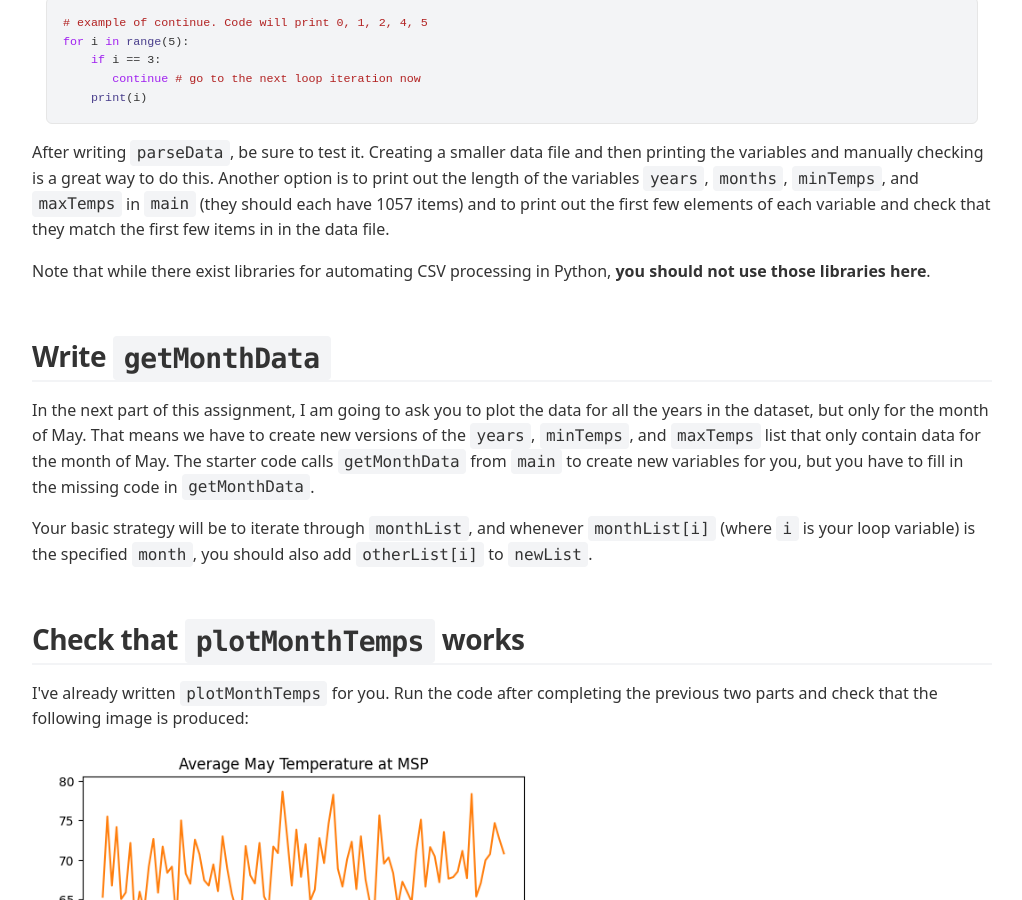
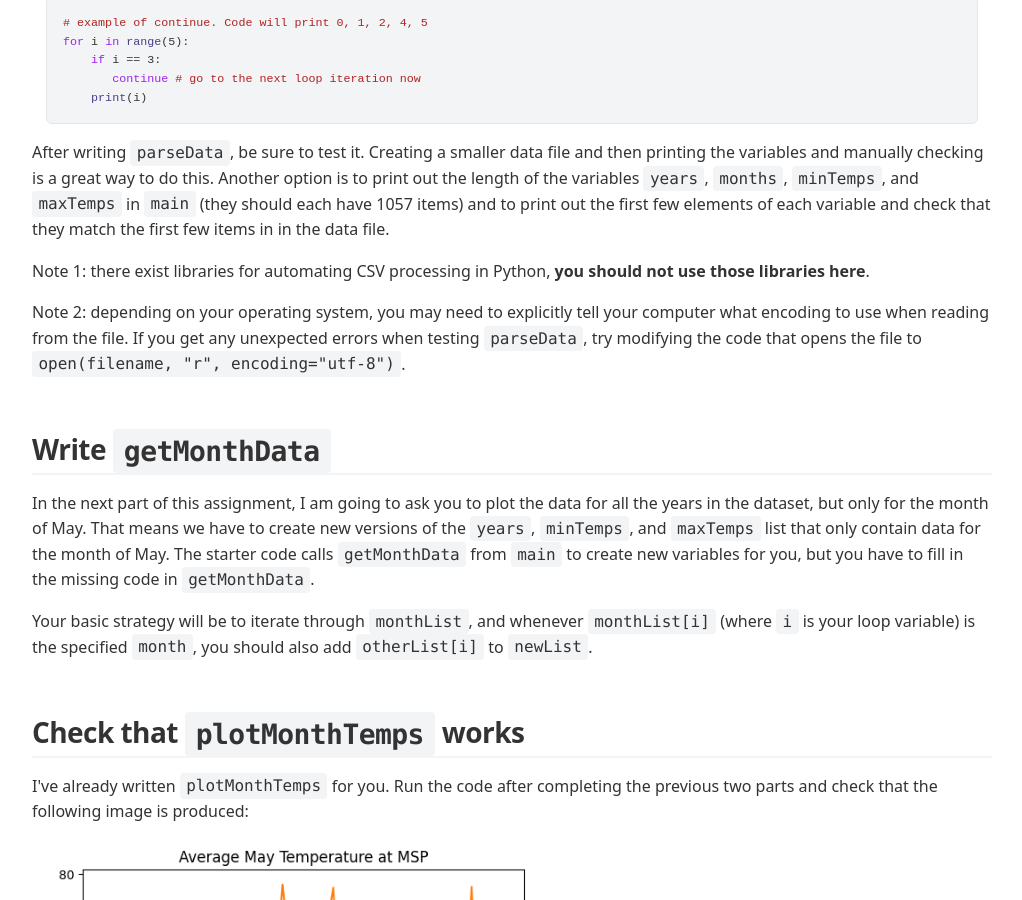
Before and after one commit to annapmeyer/annapmeyer.github.io, a Jekyll site: the page built from _pages/teaching/2026-2spring-cs111/assignments/hw6/hw6.html, in a window 1280 px wide and 900 px high, scrolled down 2173 px. Shown: the whole window, without its empty margins (128-1150 px from the left). Built offline with Jekyll 4.4.1, drawn with Linux system fonts in a browser that asks for light colours.

Commit message:
add utf8 note

```diff
--- a/_pages/teaching/2026-2spring-cs111/assignments/hw6/hw6.html
+++ b/_pages/teaching/2026-2spring-cs111/assignments/hw6/hw6.html
@@ -359,7 +359,12 @@ elements of each variable and check that they match the first few items in in th
 </p>
 
 <p>
-Note that while there exist libraries for automating CSV processing in Python, <b>you should not use those libraries here</b>.
+Note 1: there exist libraries for automating CSV processing in Python, <b>you should not use those libraries here</b>.
+</p>
+<p>
+  Note 2: depending on your operating system, you may need to explicitly tell your computer what encoding to use when
+reading from the file. If you get any unexpected errors when testing <code>parseData</code>, try modifying the code that opens the file
+to <code>open(filename, "r", encoding="utf-8")</code>.
 </p>
 </div>
 </div>
```
